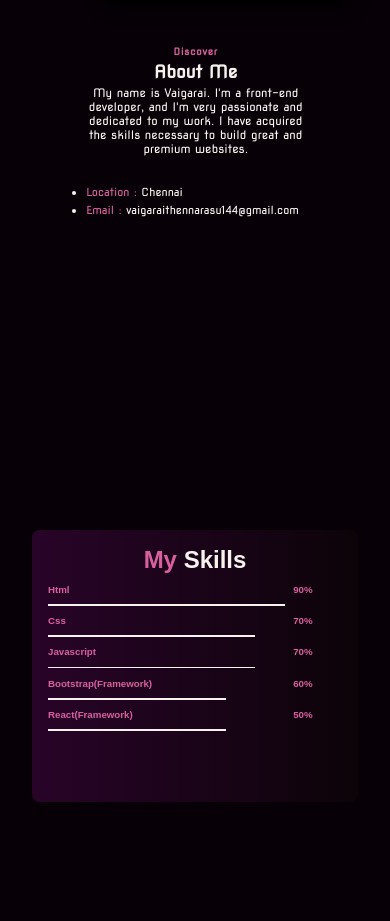
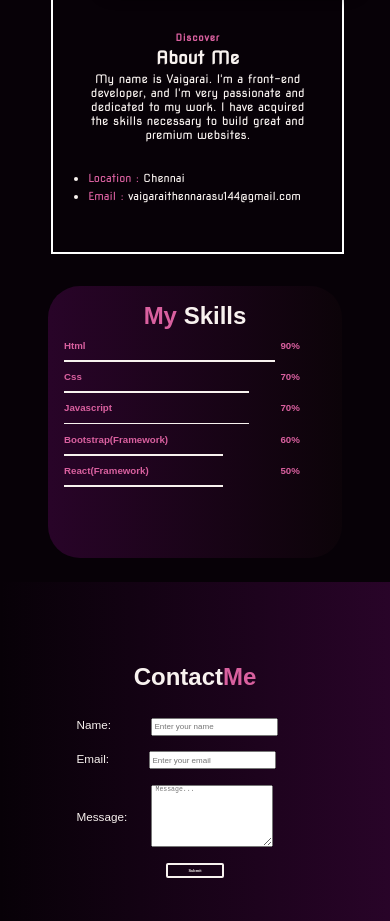
Before and after one commit to Vaigarai14/Sampleportfolio, a plain HTML site: page index.html in a window 390 px wide. Shown: the part 1076-1997 px from the top of the page. Drawn offline with nearby package versions, Linux system fonts and the light colour scheme; a web font is replaced by a local one.

Commit message:
modified

```diff
--- a/assets/style.css
+++ b/assets/style.css
@@ -252,7 +252,8 @@ body {
 @media only screen and (max-width: 600px) {
     #about-section {
         display: inline-block;
-        margin: 1.5em 3.2em;
+        margin: 0.5em 3.2em;
+        border: 2px solid white;
     }
 
     #portfolio_photo2 {
@@ -356,15 +357,15 @@ body {
         display: flex;
         justify-content: center;
         align-items: center;
-        margin:15em 1em;
+        margin:1.5em 2em;
     }
     #card {
         background: linear-gradient(to right, var(--transparent-bgcolor), rgba(255, 122, 89, 0.02));
-        width: 100em;
+        width: 100%;
         height: 15em;
         color: var(--about-details-color);
         font-family: var(--primary-text);
-        border-radius: 2vw;
+        border-radius:2em;
         padding: 1em;
         font-size: 1em;
         margin: 0 1em;
@@ -465,8 +466,8 @@ body {
 @media only screen and (max-width: 600px) {
 
     #Contact-section {
-        height:30em;
-        padding:1em;
+        height:20em;
+        padding:2em;
         color: var(--text-color);
         font-family: var(--primary-text);
         text-align: left;
@@ -475,6 +476,7 @@ body {
     .heading {
         text-align: center;
         font-size:1em;
+        padding-bottom:1.2em;
     }
 
     .Contact-details input {
```
